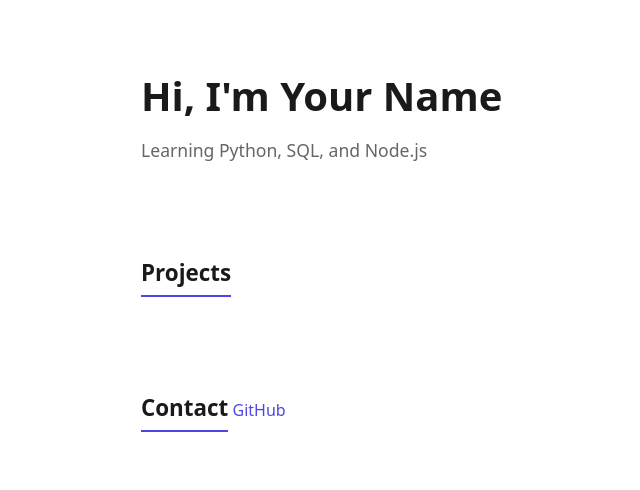
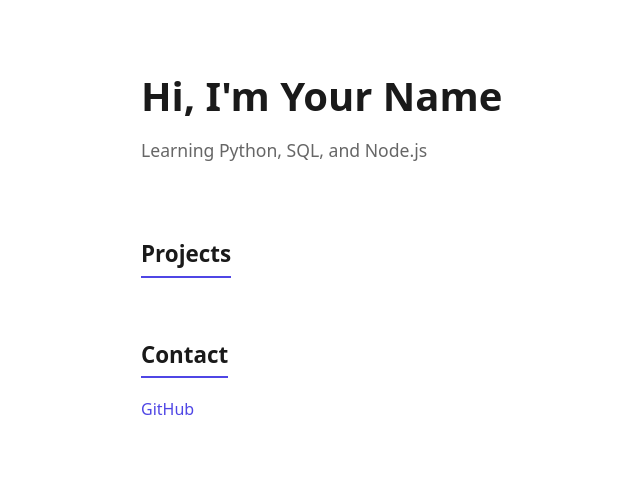
Before and after one commit to atharvg565/portfolio, a website: page public/index.html in a window 1280 px wide. Shown: the whole page, without its empty margins (123-763 px from the left). Drawn offline with Linux system fonts and the light colour scheme; no server answers.

Commit message:
Add README

```diff
--- a/public/style.css
+++ b/public/style.css
@@ -77,5 +77,5 @@ a {
   text-decoration: none;
   font-weight: 500;
 }
-
+h2 { display: block; width: fit-content; }
 a:hover { text-decoration: underline; }
```
Also changed, not shown: README.md (added).
